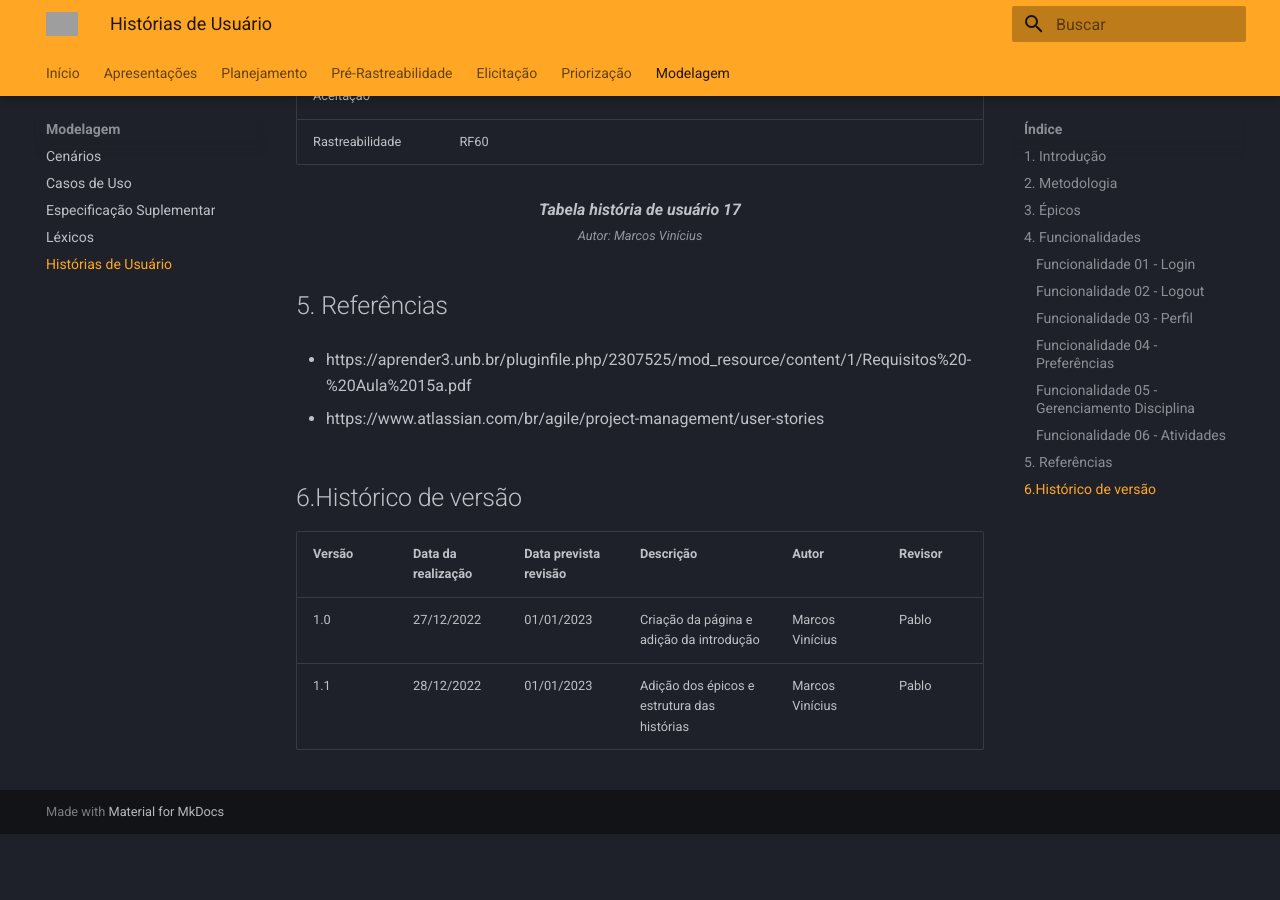
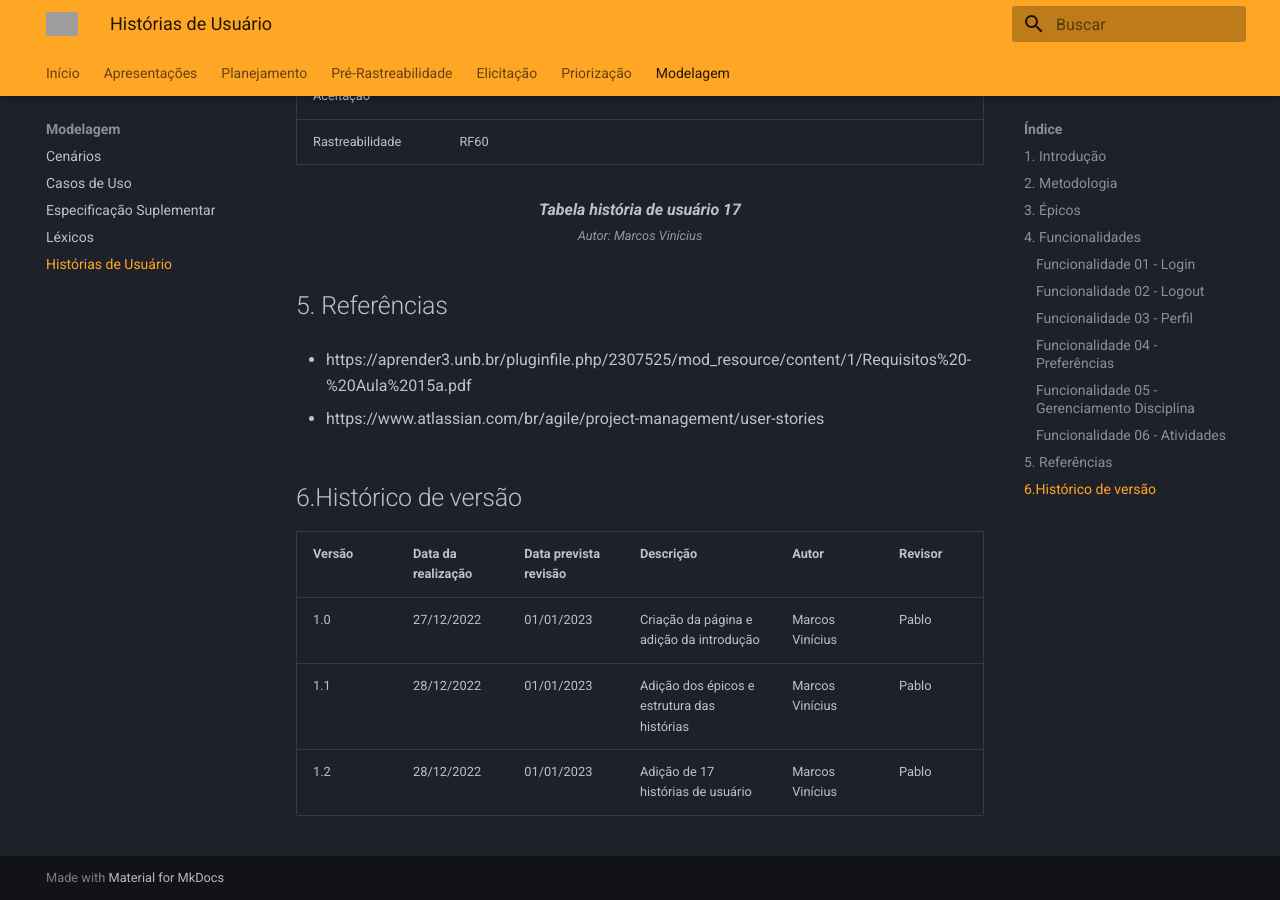
Before and after one commit to Requisitos-de-Software/2022.2-Moodle, an MkDocs documentation site: the page built from docs/Modelagem/historias_usuario.md, in a window 1280 px wide and 900 px high, scrolled down 8015 px. Built offline with MkDocs 1.6.1 and Material for MkDocs 9.7.7, drawn with Linux system fonts in a browser that asks for light colours; before the commit the page ends 8849 px from its top, so only the background shows below that; grey boxes are pictures that could not be loaded.

Commit message:
Corrigindo o versionamento

```diff
--- a/docs/Modelagem/historias_usuario.md
+++ b/docs/Modelagem/historias_usuario.md
@@ -246,3 +246,4 @@
 |--------|------|------|-----------|-------|---------|
 | 1.0    | 27/12/2022 | 01/01/2023 | Criação da página e adição da introdução | Marcos Vinícius | Pablo |
 | 1.1    | 28/12/2022 | 01/01/2023 | Adição dos épicos e estrutura das histórias | Marcos Vinícius | Pablo |
+| 1.2    | 28/12/2022 | 01/01/2023 | Adição de 17 histórias de usuário | Marcos Vinícius | Pablo |
```
